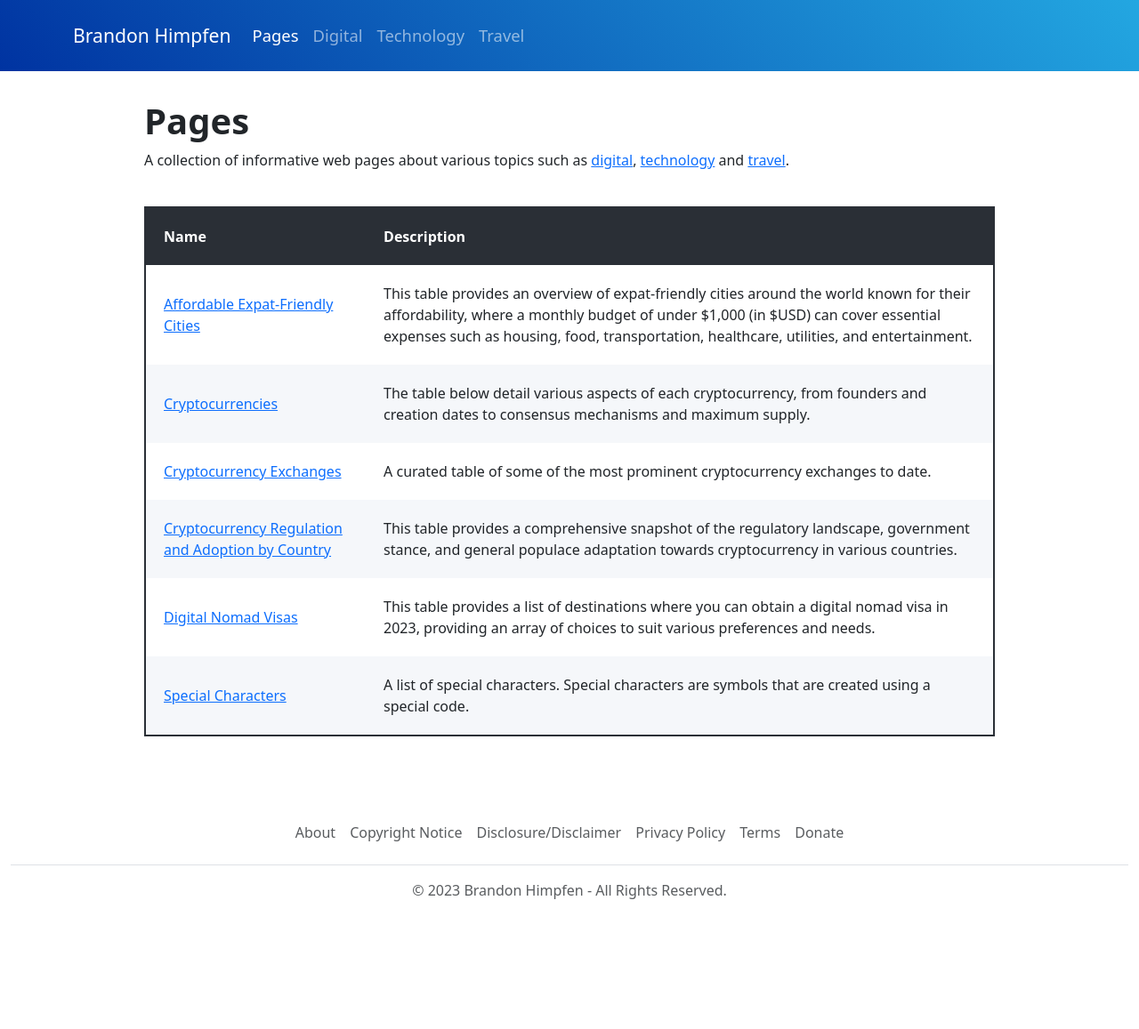
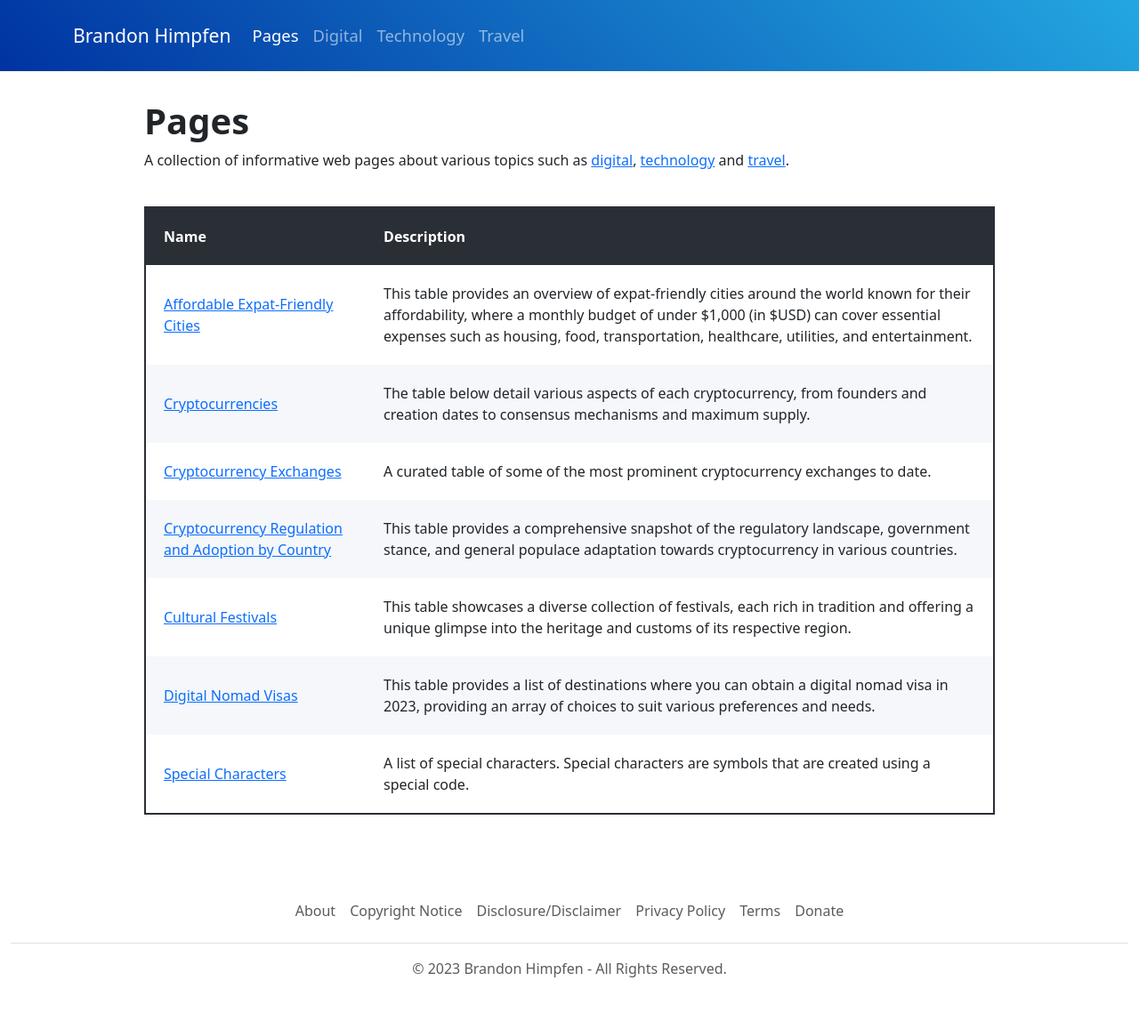
Before and after one commit to boldoutlook/pages, a Jekyll site: the page built from index.md, in a window 1280 px wide. Shown: the whole page at 89% size. Built offline with Jekyll 4.4.1, drawn with Linux system fonts in a browser that asks for light colours; comment, search, counter and statistics services are not loaded; before the commit the page ends 1069 px from its top, so only the background shows below that.

Commit message:
Update index.md

```diff
--- a/index.md
+++ b/index.md
@@ -11,5 +11,6 @@ A collection of informative web pages about various topics such as [digital](/di
 | [Cryptocurrencies](/cryptocurrencies/) | The table below detail various aspects of each cryptocurrency, from founders and creation dates to consensus mechanisms and maximum supply. |
 | [Cryptocurrency Exchanges](/cryptocurrency-exchanges/) | A curated table of some of the most prominent cryptocurrency exchanges to date. |
 | [Cryptocurrency Regulation and Adoption by Country](/cryptocurrency-regulation-adoption/) | This table provides a comprehensive snapshot of the regulatory landscape, government stance, and general populace adaptation towards cryptocurrency in various countries. |
+| [Cultural Festivals](/cultural-festivals/) | This table showcases a diverse collection of festivals, each rich in tradition and offering a unique glimpse into the heritage and customs of its respective region. |
 | [Digital Nomad Visas](/digital-nomad-visas/) | This table provides a list of destinations where you can obtain a digital nomad visa in 2023, providing an array of choices to suit various preferences and needs. |
 | [Special Characters](/special-characters/) | A list of special characters. Special characters are symbols that are created using a special code. |
```
